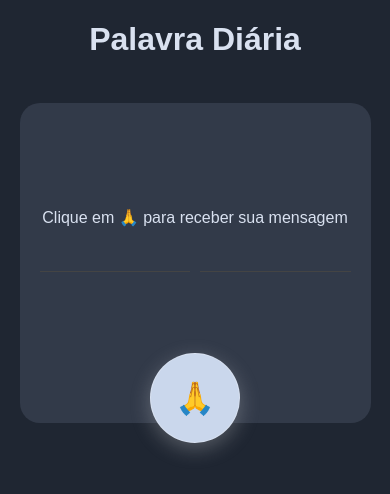
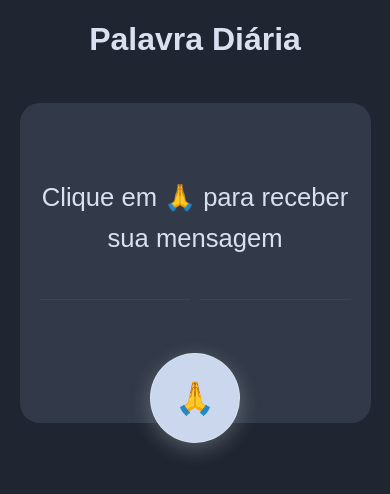
Before and after one commit to warmlingjasper-cpu/bible, a React app in the folder frontend/: page / in a window 390 px wide. Shown: the top 494 px of the page. Built offline with nearby package versions, Linux system fonts and the light colour scheme; the HTML template or start-up script is replaced by a standard one.

Commit message:
improve design mobile

```diff
--- a/frontend/src/App.css
+++ b/frontend/src/App.css
@@ -137,12 +137,12 @@ h2 {
   }
 
   .game-result p {
-    font-size: 1rem;
+    font-size: 1.6rem;
     line-height: 1.6;
   }
 
   .game-result small {
-    font-size: 0.75rem;
+    font-size: 1.2rem;
   }
 
 }
```
